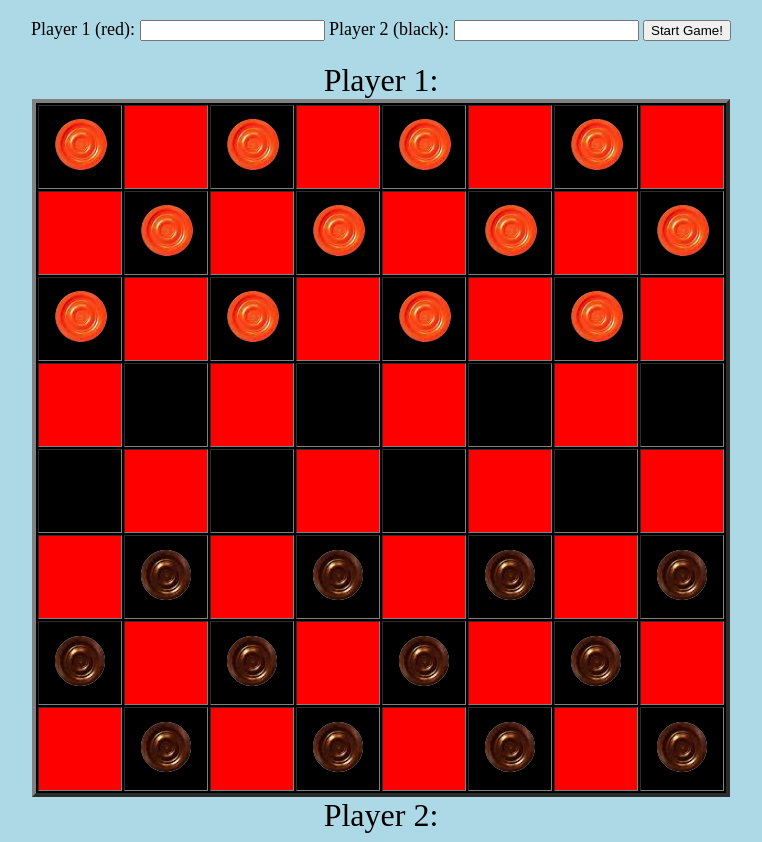
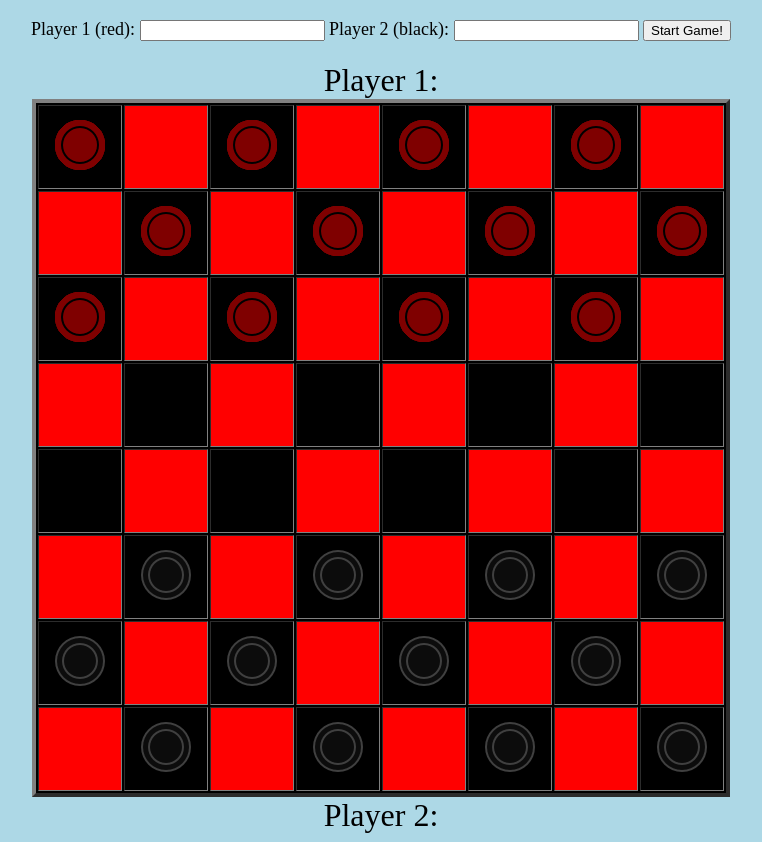
Before and after one commit to calybean/CS-2550-Project, a plain HTML site: page game.html in a window 1280 px wide. Shown: the part 61-903 px from the top of the page, without its empty margins (259-1021 px from the left). Drawn offline with Linux system fonts and the light colour scheme.

Commit message:
Minor Changes
1/19/15

```diff
--- a/game.html
+++ b/game.html
@@ -35,33 +35,33 @@ td {
 
 <table class="black" align="center" border="4">
   <tr align="center">
-    <td class="black"><img src="red_single.png"></td>
+    <td class="black"><img src="red_plain.png"></td>
     <td class="red"></td>
-    <td class="black"><img src="red_single.png"></td>
+    <td class="black"><img src="red_plain.png"></td>
     <td class="red"></td>
-    <td class="black"><img src="red_single.png"></td>
+    <td class="black"><img src="red_plain.png"></td>
     <td class="red"></td>
-    <td class="black"><img src="red_single.png"></td>
+    <td class="black"><img src="red_plain.png"></td>
     <td class="red"></td>
   </tr>
   <tr align="center">
     <td class="red"></td>
-    <td class="black"><img src="red_single.png"></td>
+    <td class="black"><img src="red_plain.png"></td>
     <td class="red"></td>
-    <td class="black"><img src="red_single.png"></td>
+    <td class="black"><img src="red_plain.png"></td>
     <td class="red"></td>
-    <td class="black"><img src="red_single.png"></td>
+    <td class="black"><img src="red_plain.png"></td>
     <td class="red"></td>
-    <td class="black"><img src="red_single.png"></td>
+    <td class="black"><img src="red_plain.png"></td>
   </tr>
   <tr align="center">
-    <td class="black"><img src="red_single.png"></td>
+    <td class="black"><img src="red_plain.png"></td>
     <td class="red"></td>
-    <td class="black"><img src="red_single.png"></td>
+    <td class="black"><img src="red_plain.png"></td>
     <td class="red"></td>
-    <td class="black"><img src="red_single.png"></td>
+    <td class="black"><img src="red_plain.png"></td>
     <td class="red"></td>
-    <td class="black"><img src="red_single.png"></td>
+    <td class="black"><img src="red_plain.png"></td>
     <td class="red"></td>
   </tr>
   <tr align="center">
@@ -86,33 +86,33 @@ td {
   </tr>
   <tr align="center">
     <td class="red"></td>
-    <td class="black"><img src="black_single.png"></td>
+    <td class="black"><img src="black_plain.png"></td>
     <td class="red"></td>
-    <td class="black"><img src="black_single.png"></td>
+    <td class="black"><img src="black_plain.png"></td>
     <td class="red"></td>
-    <td class="black"><img src="black_single.png"></td>
+    <td class="black"><img src="black_plain.png"></td>
     <td class="red"></td>
-    <td class="black"><img src="black_single.png"></td>
+    <td class="black"><img src="black_plain.png"></td>
   </tr>
   <tr align="center">
-    <td class="black"><img src="black_single.png"></td>
+    <td class="black"><img src="black_plain.png"></td>
     <td class="red"></td>
-    <td class="black"><img src="black_single.png"></td>
+    <td class="black"><img src="black_plain.png"></td>
     <td class="red"></td>
-    <td class="black"><img src="black_single.png"></td>
+    <td class="black"><img src="black_plain.png"></td>
     <td class="red"></td>
-    <td class="black"><img src="black_single.png"></td>
+    <td class="black"><img src="black_plain.png"></td>
     <td class="red"></td>
   </tr>
   <tr align="center">
     <td class="red"></td>
-    <td class="black"><img src="black_single.png"></td>
+    <td class="black"><img src="black_plain.png"></td>
     <td class="red"></td>
-    <td class="black"><img src="black_single.png"></td>
+    <td class="black"><img src="black_plain.png"></td>
     <td class="red"></td>
-    <td class="black"><img src="black_single.png"></td>
+    <td class="black"><img src="black_plain.png"></td>
     <td class="red"></td>
-    <td class="black"><img src="black_single.png"></td>
+    <td class="black"><img src="black_plain.png"></td>
   </tr>
 </table>
 
```
Also changed, not shown: game_in_progress.html (+15 -15 lines), index.html (+3 -3 lines), black_plain.png (added), black_star.png (added), checkers.jpg (deleted), old images/black_king.png (renamed from black_king.png), old images/black_plain.png (added), old images/black_single.png (renamed from black_single.png), old images/black_star.png (added), old images/cell_blank.png (renamed from cell_blank.png), old images/grey_plain.png (added), old images/grey_star.png (added), old images/red_king.png (renamed from red_king.png), old images/red_single.png (renamed from red_single.png), 2 more files.
